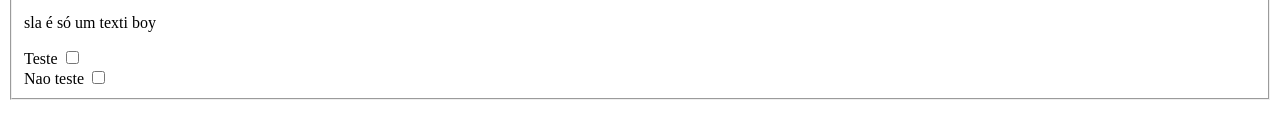
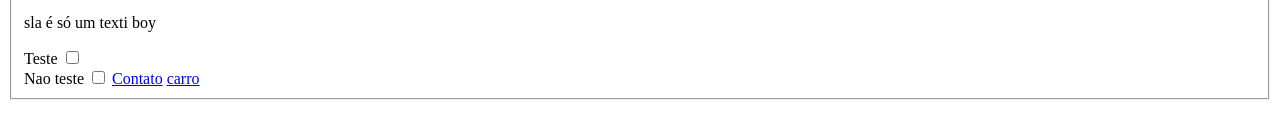
Before and after one commit to augustospanholo22/WebLab, a plain HTML site: page projeto/prova.html in a window 1280 px wide. Shown: the part 508-646 px from the top of the page. Drawn offline with Linux system fonts and the light colour scheme.

Commit message:
mudança teste

```diff
--- a/projeto/prova.html
+++ b/projeto/prova.html
@@ -68,6 +68,12 @@
 
 
 
+
+          <a href="contato.html">Contato</a>
+          <a href="carro.html">carro</a>
+
+
+
         </fieldset>
       </form>
 
```
